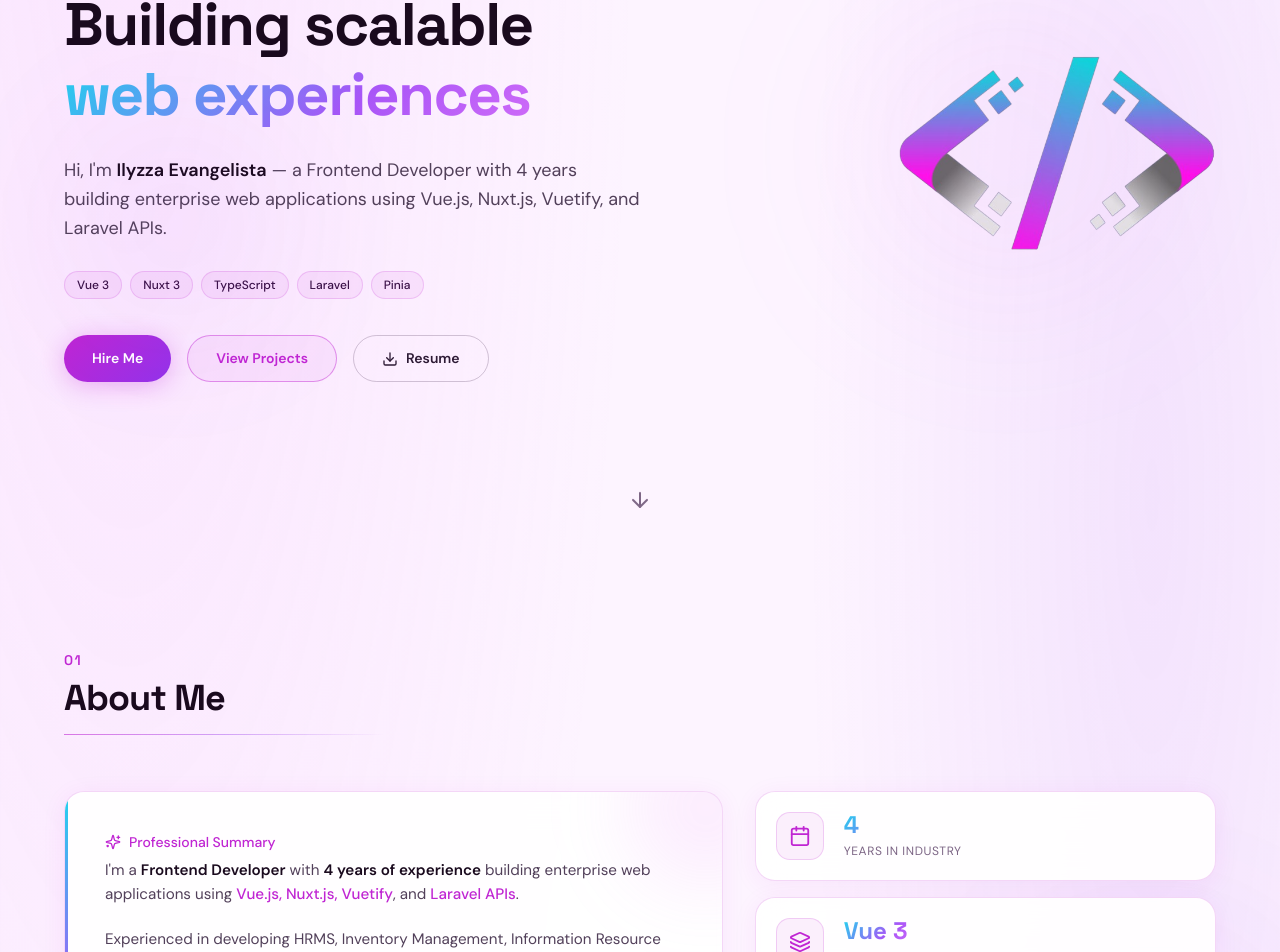
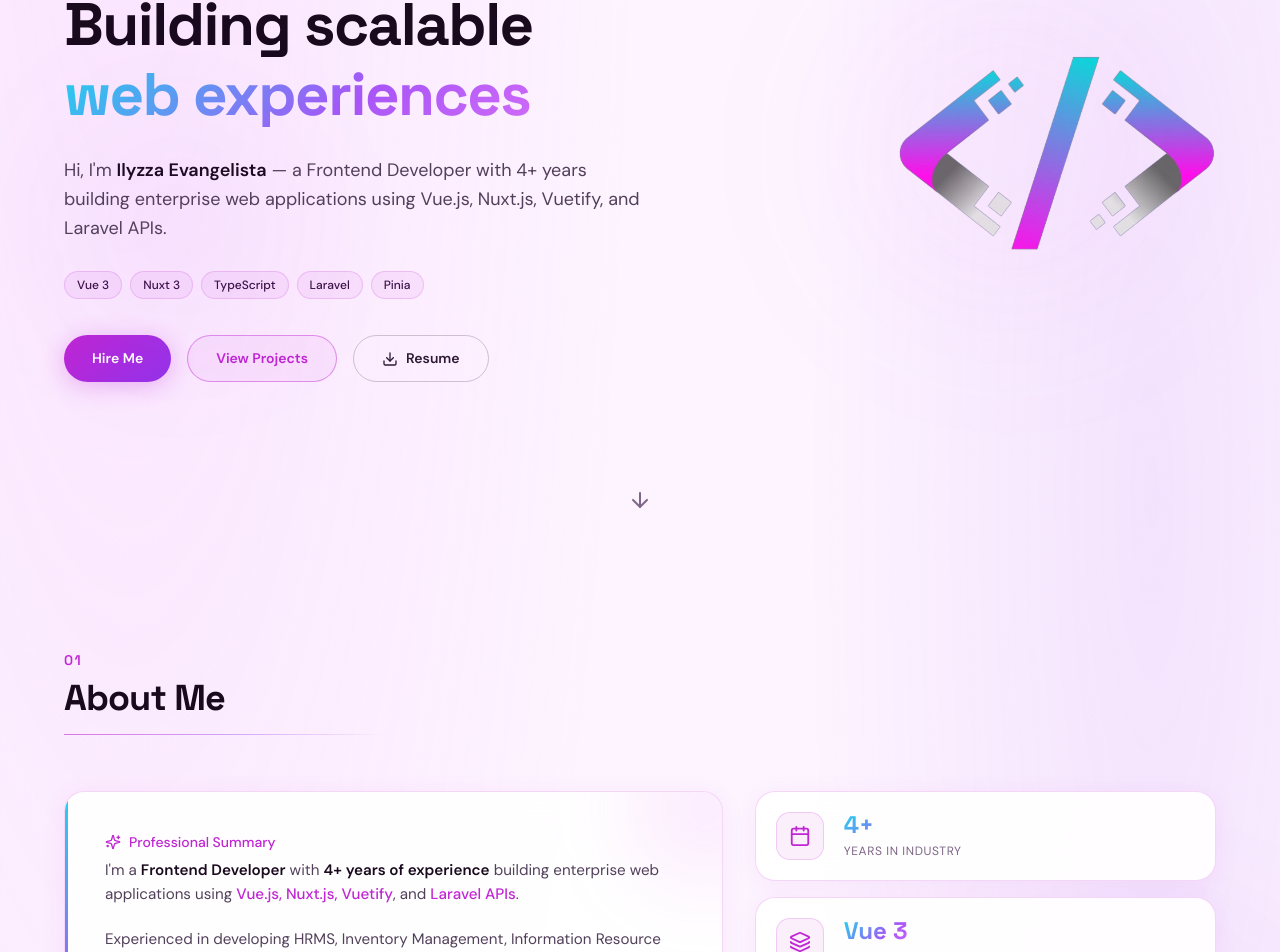
Before and after one commit to ilyzzaEvangelista/my-portfolio, a Vue app: page / in a window 1280 px wide. Shown: the part 262-1214 px from the top of the page. Built offline with nearby package versions, Linux system fonts and the light colour scheme.

Commit message:
Update experience descriptions in About and Hero components to reflect 4+ years of experience

```diff
--- a/src/components/About.vue
+++ b/src/components/About.vue
@@ -3,7 +3,7 @@ import { Calendar, Layers, Building2, Sparkles } from '@lucide/vue'
 import SectionHeading from './SectionHeading.vue'
 
 const stats = [
-  { value: '4', label: 'Years in industry', icon: Calendar },
+  { value: '4+', label: 'Years in industry', icon: Calendar },
   { value: 'Vue 3', label: 'Primary stack', icon: Layers },
   { value: 'Enterprise', label: 'App focus', icon: Building2 },
 ]
@@ -40,7 +40,7 @@ const domains = [
 
               <p>
                 I'm a <span class="text-heading font-semibold">Frontend Developer</span> with
-                <span class="text-heading font-semibold">4 years of experience</span> building enterprise web
+                <span class="text-heading font-semibold">4+ years of experience</span> building enterprise web
                 applications using
                 <span class="text-primary font-medium">Vue.js, Nuxt.js, Vuetify</span>, and
                 <span class="text-primary font-medium">Laravel APIs</span>.
--- a/src/components/Hero.vue
+++ b/src/components/Hero.vue
@@ -55,7 +55,7 @@ const resumeUrl = `${import.meta.env.BASE_URL}EVANGELISTA-JAN-ILYZZA-RESUME.pdf`
 
           Hi, I'm <span class="text-heading font-semibold">Ilyzza Evangelista</span> — a Frontend Developer
 
-          with 4 years building enterprise web applications using Vue.js, Nuxt.js, Vuetify, and Laravel APIs.
+          with 4+ years building enterprise web applications using Vue.js, Nuxt.js, Vuetify, and Laravel APIs.
 
         </p>
 
```
